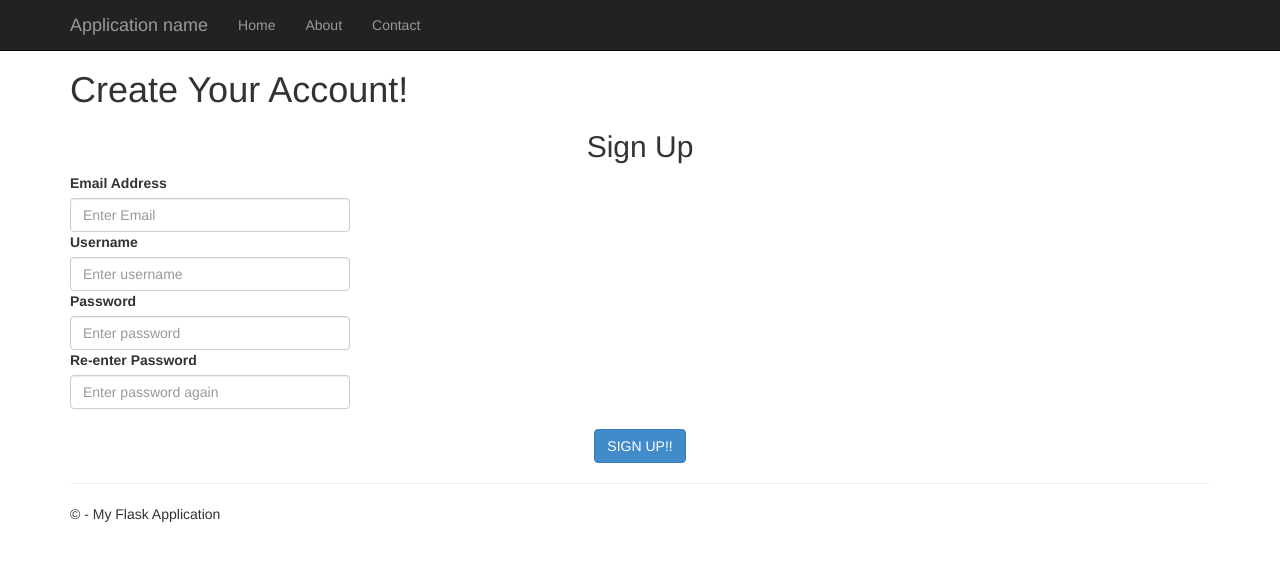
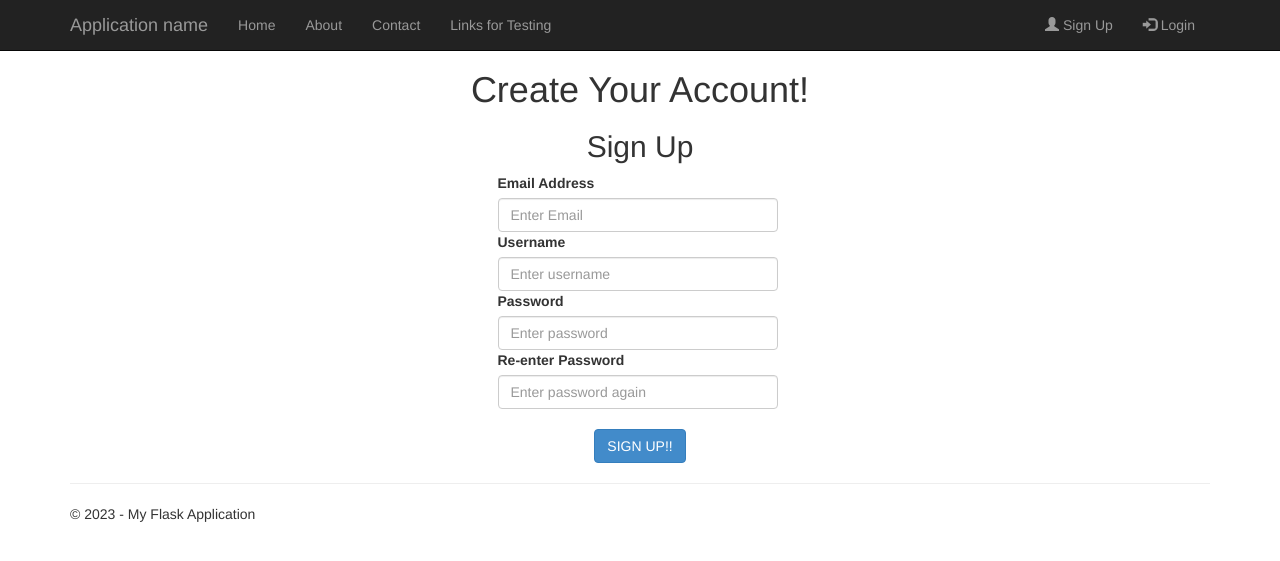
Before and after one commit to jmoreno0587/Capstone, a Flask app: page /auth/sign-up in a window 1280 px wide. Shown: the top 561 px of the page. Run offline with Flask 3, Linux system fonts and the light colour scheme; parts of the project's set-up code (start-up, migrations or seed data) failed here and were passed over; some libraries are stand-ins or nearby versions.

Commit message:
Added login/signup to bar, testing links that read from database, improved Signup form, Commented out part of Signup method b/c was missing dependencies

```diff
--- a/Capstone/Capstone/featAuth/auth.py
+++ b/Capstone/Capstone/featAuth/auth.py
@@ -1,5 +1,6 @@
 from flask import *
-from Capstone.models import db, User
+from Capstone.models import db, Users
+from datetime import datetime
 auth = Blueprint('auth',
                  __name__,
                  template_folder='templates',
@@ -19,8 +20,8 @@ def sign_up():
         print(f"the username: {username} was sent in a POST req")
         pw1 = request.form.get("pw1")
         pw2 = request.form.get("pw2")
-        email_exists = User.query.filter_by(email=email).first()
-        username_exists = User.query.filter_by(username=username).first()
+        email_exists = Users.query.filter_by(email=email).first()
+        username_exists = Users.query.filter_by(userName=username).first()
         if email_exists:
             flash('Email is already taken.', category='error')
         elif username_exists:
@@ -43,4 +44,4 @@ def sign_up():
             #login_user(new_user, remember=True)
             flash('User account created!',category='success')
             return redirect(url_for('views.home'))
-    return render_template("SignUp.html")
+    return render_template("SignUp.html", title = 'Sign Up', year = datetime.now().year)
--- a/Capstone/Capstone/featAuth/templates/SignUp.html
+++ b/Capstone/Capstone/featAuth/templates/SignUp.html
@@ -1,29 +1,25 @@
 {% extends "layout.html" %}
 
 {% block content %}
-<h1>Create Your Account!</h1>
-<form method="POST">
-    <h2 align="center">Sign Up</h2>    <div class="form-group">
-        <label for="email"> Email Address</label>        <input type="text"
-                                                                id="email"
-                                                                name="email"
-                                                                class="form-control"
-                                                                placeholder="Enter Email" />        <label for="username"> Username</label>        <input type="text"
-                                                                                                                                                          id="username"
-                                                                                                                                                          name="username"
-                                                                                                                                                          class="form-control"
-                                                                                                                                                          placeholder="Enter username" />        <label for="pw1"> Password</label>        <input type="password"
-                                                                                                                                                                                                                                                  id="pw1"
-                                                                                                                                                                                                                                                  name="pw1"
-                                                                                                                                                                                                                                                  class="form-control"
-                                                                                                                                                                                                                                                  placeholder="Enter password" />        <label for="pw2"> Re-enter Password </label>        <input type="password"
-                                                                                                                                                                                                                                                                                                                                                    id="pw2"
-                                                                                                                                                                                                                                                                                                                                                    name="pw2"
-                                                                                                                                                                                                                                                                                                                                                    class="form-control"
-                                                                                                                                                                                                                                                                                                                                                    placeholder="Enter password again" />        <br />        <div align="center">
-            <button class="btn btn-primary" type="submit">
-                SIGN UP!!
-            </button>
+<h1 align="center">Create Your Account!</h1>
+<form method="POST" >
+    <h2 align="center">Sign Up</h2>
+
+        <div  class="form-group">
+            <label  for="email"> Email Address</label>
+            <input type="text" id="email" name="email" class="form-control" placeholder="Enter Email" />
+            <label  for="username"> Username</label>
+            <input type="text" id="username" name="username" class="form-control" placeholder="Enter username" />
+            <label  for="pw1"> Password</label>
+            <input type="password" id="pw1" name="pw1" class="form-control" placeholder="Enter password" />
+            <label  for="pw2"> Re-enter Password </label>
+            <input type="password" id="pw2" name="pw2" class="form-control" placeholder="Enter password again" />
+            <br />
+            <div align="center">
+                <button class="btn btn-primary" type="submit">
+                    SIGN UP!!
+                </button>
+            </div>
         </div>
-    </div>
+
 </form>{% endblock %}
--- a/Capstone/Capstone/static/content/site.css
+++ b/Capstone/Capstone/static/content/site.css
@@ -40,3 +40,21 @@ input[type="checkbox"].input-validation-error {
 .validation-summary-valid {
     display: none;
 }
+
+
+
+navbar-nav  ul li {
+    display: inline-block;
+    line-height: 60px;
+    margin-left: 10px;
+}
+
+.dropdown-menu {
+    background-color: black;
+}
+
+.form-group {
+    display: block;
+    width: 25%;
+    margin: 0 auto;
+}
--- a/Capstone/Capstone/templates/layout.html
+++ b/Capstone/Capstone/templates/layout.html
@@ -4,6 +4,7 @@
     <meta charset="utf-8" />
     <meta name="viewport" content="width=device-width, initial-scale=1.0">
     <title>{{ title }} - My Flask Application</title>
+    <!--<link href="https://cdn.jsdelivr.net/npm/bootstrap@5.3.0-alpha1/dist/css/bootstrap.min.css" rel="stylesheet" integrity="sha384-GLhlTQ8iRABdZLl6O3oVMWSktQOp6b7In1Zl3/Jr59b6EGGoI1aFkw7cmDA6j6gD" crossorigin="anonymous">-->
     <link rel="stylesheet" type="text/css" href="/static/content/bootstrap.min.css" />
     <link rel="stylesheet" type="text/css" href="/static/content/site.css" />
     <script src="/static/scripts/modernizr-2.6.2.js"></script>
@@ -22,10 +23,40 @@
             </div>
             <div class="navbar-collapse collapse">
                 <ul class="nav navbar-nav">
-                    <li><a href="{{ url_for('home') }}">Home</a></li>
-                    <li><a href="{{ url_for('about') }}">About</a></li>
+                    <li><a class="nav-item" href="{{ url_for('home') }}">Home</a></li>
+                    <li><a class="nav-item" href="{{ url_for('about') }}">About</a></li>
                     <li><a href="{{ url_for('contact') }}">Contact</a></li>
+                    <!--testing-->
+                    <li class="nav-item  dropdown">
+                        <a class="nav-link dropdown-toggle" href="#" id="navbarDropdownMenuLink" role="button" data-toggle="dropdown" aria-haspopup="true" aria-expanded="false">
+                            Links for Testing
+                        </a>
+                        <ul class="nav navbar-nav dropdown-menu">
+                            <li><a class="nav-item dropdown-item" href="{{ url_for('usr.browse_Users') }}">User data</a></li>
+                            <li><a class="dropdown-item nav-item" href="{{ url_for('usr.view_Auths') }}">Auth data</a></li>
+                            <li><a class="dropdown-item nav-item" href="#">Something else here</a></li>
+
+                        </ul>
+
+
+                    </li>
+
+                    <!--end test-->
                 </ul>
+
+
+                <!-- put if statement around
+     If not logged in the use this code-->
+                <ul class="nav navbar-nav navbar-right">
+                    <li><a href="{{ url_for('auth.sign_up') }}"><span class="glyphicon glyphicon-user"></span> Sign Up</a></li>
+                    <li><a href="#"><span class="glyphicon glyphicon-log-in"></span> Login</a></li>
+                </ul>
+<!-- if logged in use this code -->
+                <!--<ul class="nav navbar-nav navbar-right">
+                    <li><a href="#"><span class="glyphicon glyphicon-user"></span> User Name</a></li>
+
+                </ul>-->
+
             </div>
         </div>
     </div>
@@ -37,9 +68,10 @@
             <p>&copy; {{ year }} - My Flask Application</p>
         </footer>
     </div>
-
+    <script src="https://cdn.jsdelivr.net/npm/popper.js@1.14.7/dist/umd/popper.min.js"></script>
     <script src="/static/scripts/jquery-1.10.2.js"></script>
     <script src="/static/scripts/bootstrap.js"></script>
+    <!--<script src="https://cdn.jsdelivr.net/npm/bootstrap@5.3.0-alpha1/dist/js/bootstrap.bundle.min.js" integrity="sha384-w76AqPfDkMBDXo30jS1Sgez6pr3x5MlQ1ZAGC+nuZB+EYdgRZgiwxhTBTkF7CXvN" crossorigin="anonymous"></script>-->
     <script src="/static/scripts/respond.js"></script>
     {% block scripts %}{% endblock %}
 
```
Also changed, not shown: Capstone/Capstone/featUsers/user.py (+24 -1 lines), Capstone/Capstone/models.py (+13 -2 lines).
